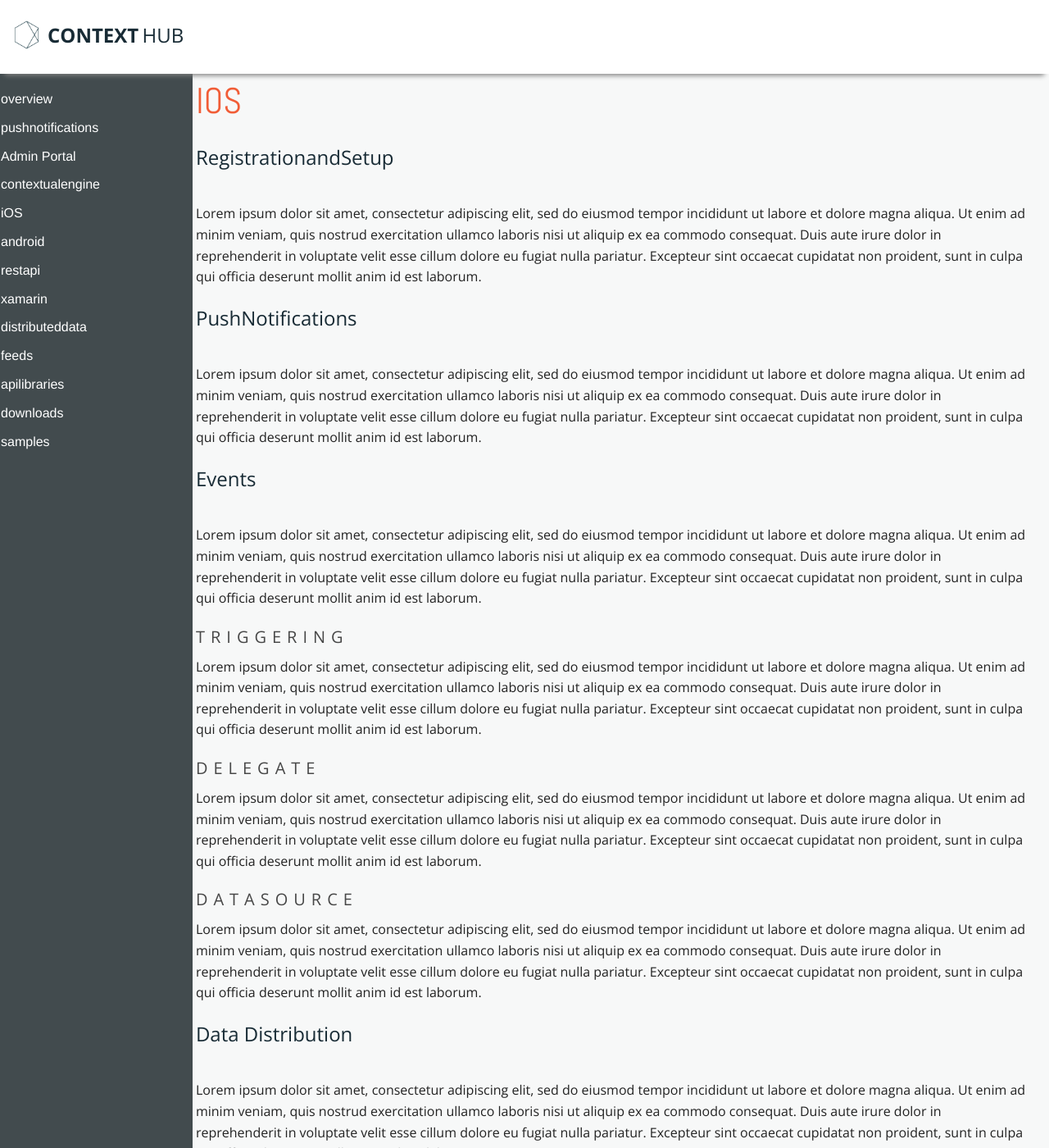
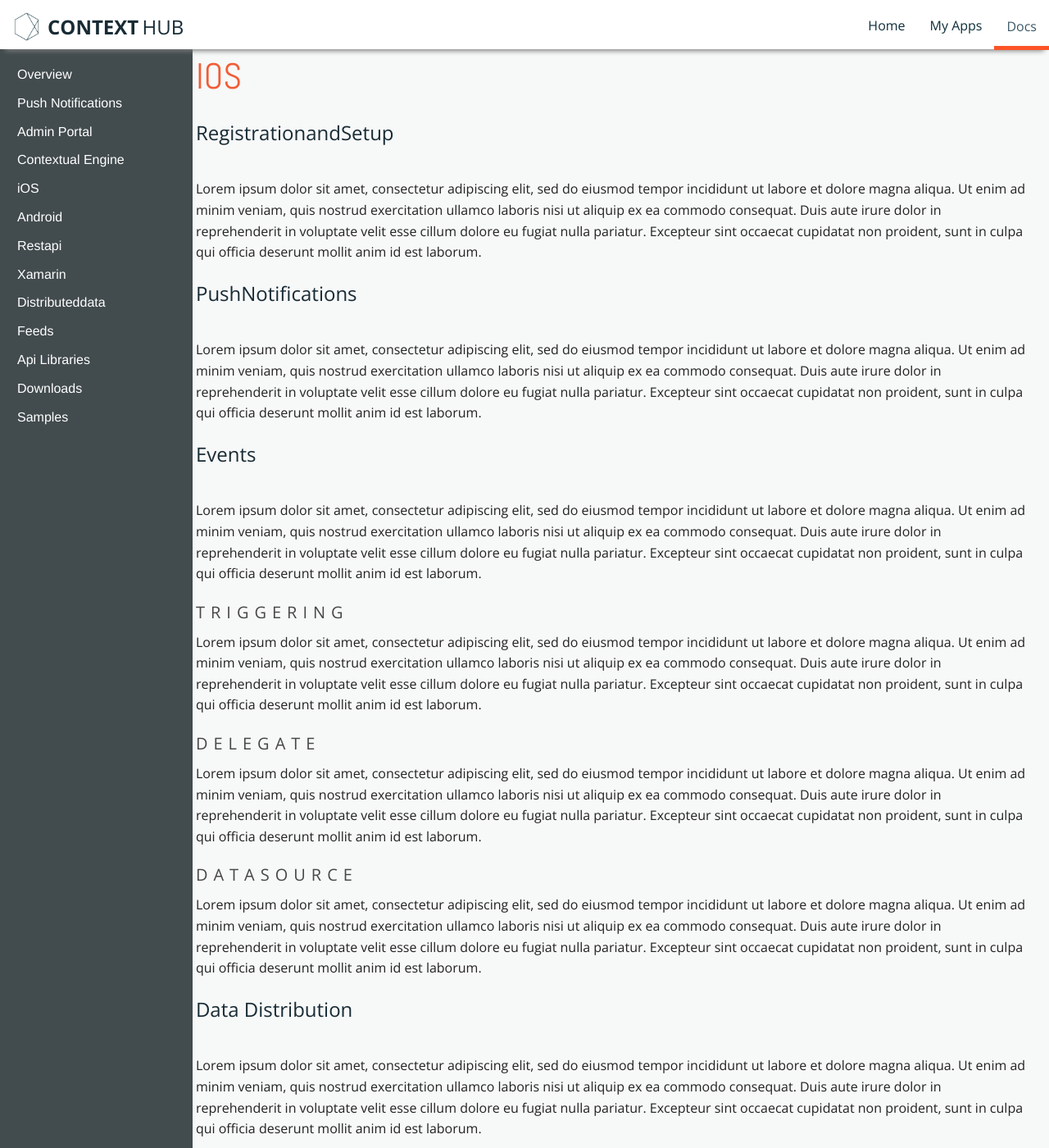
Before and after one commit to contexthub/contexthub.github.io, a Jekyll site: the page built from docs/ios/index.md, in a window 1280 px wide and 1400 px high. Shown: the whole window at 82% size. Built offline with Jekyll 4.4.1, drawn with Linux system fonts in a browser that asks for light colours; a style sheet for code colours, icons or effects is not loaded; some of the changed text lies outside the part shown.

Commit message:
mostly css.  top header, menu, scrolling to correct location, hilighting correct menu item

```diff
--- a/_includes/header.html
+++ b/_includes/header.html
@@ -1,14 +1,16 @@
 <header class="sticky contain-to-grid global one-edge-shadow">
-  <nav class="top-bar" data-topbar="">
+  <!-- <nav class="top-bar" data-topbar="">
 
     <ul class="title-area">
       <li class="name"><h1><a href="http://contexthub.com/"><div class="logomark"></div><span class="logo-context">CONTEXT</span> <span class="logo-hub">HUB</span></a></h1></li>
       <li class="toggle-topbar menu-icon"><a href="http://contexthub.com/"><span>Menu</span></a></li>
     </ul>
 
+
+
     <section class="top-bar-section">
 
-      <!-- <ul class="right dark">
+      <ul class="right dark">
         <li class="has-dropdown">
         <a href="#">Documentation</a>
         <ul class="dropdown">
@@ -17,7 +19,41 @@
           <li><a href="http://docs.contexthub.com/contexthub-api" target="_blank">API Reference</a></li>
         </ul>
         </li>
-      </ul> -->
+      </ul>
+    </section>
+  </nav> -->
+
+
+  <nav class="top-bar" data-topbar>
+    <ul class="title-area">
+
+      <li class="name">
+        <h1>
+          <a href="http://contexthub.com/">
+            <span class="logomark"></span>
+            <span class="logo-context">CONTEXT</span>
+            <span class="logo-hub">HUB</span>
+          </a>
+        </h1>
+      </li>
+      <li class="toggle-topbar menu-icon"><a href="#"><span>menu</span></a></li>
+    </ul>
+
+    <section class="top-bar-section">
+
+      <ul class="right">
+        <li><a href="http://contexthub.com/">Home</a></li>
+        <li><a href="http://app.contexthub.com/">My Apps</a></li>
+        <li class="active"><a  href="http://docs.contexthub.com/">Docs</a></li>
+      </ul>
     </section>
   </nav>
+
+
+
+
+
+
+
+
 </header>
--- a/_includes/menu.html
+++ b/_includes/menu.html
@@ -47,18 +47,18 @@
 
     {% if page.url == overview %}
         <div id="activesection">
-            <dd ><a class="home" href="/docs/overview">overview</a></dd>
+            <dd ><a class="home" href="/docs/overview">Overview</a></dd>
         </div>
     {% else %}
-        <dd ><a class="home" href="/docs/overview">overview</a></dd>
+        <dd ><a class="home" href="/docs/overview">Overview</a></dd>
     {% endif %}
 
     {% if page.url == pushnotifications %}
         <div id="activesection">
-            <dd ><a class="home" href="/docs/pushnotifications">pushnotifications</a></dd>
+            <dd ><a class="home" href="/docs/pushnotifications">Push Notifications</a></dd>
         </div>
     {% else %}
-        <dd ><a class="home" href="/docs/pushnotifications">pushnotifications</a></dd>
+        <dd ><a class="home" href="/docs/pushnotifications">Push Notifications</a></dd>
     {% endif %}
 
 
@@ -85,8 +85,8 @@
 
                 <dd data-magellan-arrival="Analytics"><a href="#Analytics">Analytics</a></dd>
                 <dl class="sub-nav">
-                    <dd data-magellan-arrival="dashboard"><a href="#dashboard">dashboard</a></dd>
-                    <dd data-magellan-arrival="custom"><a href="#custom">custom</a></dd>
+                    <dd data-magellan-arrival="dashboard"><a href="#dashboard">Dashboard</a></dd>
+                    <dd data-magellan-arrival="custom"><a href="#custom">Custom</a></dd>
                 </dl>
 
                 <dd data-magellan-arrival="Feeds"><a href="#Feeds">Feeds</a></dd>
@@ -94,7 +94,7 @@
 
                 <dd data-magellan-arrival="Settings"><a href="#Settings">Settings</a></dd>
                 <dl class="sub-nav">
-                    <dd data-magellan-arrival="PushServices"><a href="#PushServices">PushServices</a></dd>
+                    <dd data-magellan-arrival="PushServices"><a href="#PushServices">Push Services</a></dd>
                     <dd data-magellan-arrival="Collaborators"><a href="#Collaborators">Collaborators</a></dd>
                 </dl>
         </div>
@@ -106,10 +106,10 @@
 
     {% if page.url == contextualengine %}
         <div id="activesection">
-            <dd ><a class="home" href="/docs/contextualengine">contextualengine</a></dd>
+            <dd ><a class="home" href="/docs/contextualengine">Contextual Engine</a></dd>
         </div>
     {% else %}
-        <dd ><a class="home" href="/docs/contextualengine">contextualengine</a></dd>
+        <dd ><a class="home" href="/docs/contextualengine">Contextual Engine</a></dd>
     {% endif %}
 
 
@@ -117,26 +117,26 @@
     {% if page.url == iOS %}
     <div id="activesection">
         <dd ><a class="home" href="/docs/iOS">iOS</a></dd>
-            <dd data-magellan-arrival="RegistrationandSetup"><a href="#RegistrationandSetup">RegistrationandSetup</a></dd>
-            <dd data-magellan-arrival="PushNotifications"><a href="#PushNotifications">PushNotifications</a></dd>
+            <dd data-magellan-arrival="RegistrationandSetup"><a href="#RegistrationandSetup">Registration and Setup</a></dd>
+            <dd data-magellan-arrival="PushNotifications"><a href="#PushNotifications">Push Notifications</a></dd>
 
             <dd data-magellan-arrival="Events"><a href="#Events">Events</a></dd>
             <dl class="sub-nav">
-                <dd data-magellan-arrival="triggering"><a href="#triggering">triggering</a></dd>
-                <dd data-magellan-arrival="delegate"><a href="#delegate">delegate</a></dd>
-                <dd data-magellan-arrival="datasource"><a href="#datasource">datasource</a></dd>
+                <dd data-magellan-arrival="triggering"><a href="#triggering">Triggering</a></dd>
+                <dd data-magellan-arrival="delegate"><a href="#delegate">Delegate</a></dd>
+                <dd data-magellan-arrival="datasource"><a href="#datasource">Datasource</a></dd>
             </dl>
 
-            <dd data-magellan-arrival="DataDistribution"><a href="#DataDistribution">DataDistribution</a></dd>
+            <dd data-magellan-arrival="DataDistribution"><a href="#DataDistribution">Data Distribution</a></dd>
             <dl class="sub-nav">
                 <dd data-magellan-arrival="Creating"><a href="#Creating">Creating</a></dd>
-                <dd data-magellan-arrival="retrieving"><a href="#retrieving">retrieving</a></dd>
-                <dd data-magellan-arrival="updating"><a href="#updating">updating</a></dd>
-                <dd data-magellan-arrival="deleting"><a href="#deleting">deleting</a></dd>
-                <dd data-magellan-arrival="subscribing"><a href="#subscribing">subscribing</a></dd>
-                <dd data-magellan-arrival="backgroundpushnotifications"><a href="#backgroundpushnotifications">background push notifications</a></dd>
-                <dd data-magellan-arrival="NSNotificationCenternotifications"><a href="#NSNotificationCenternotifications">NSNotificationCenter notifications</a></dd>
-                <dd data-magellan-arrival="linktodatadistributionsection"><a href="#linktodatadistributionsection">link to data distribution section</a></dd>
+                <dd data-magellan-arrival="retrieving"><a href="#retrieving">Retrieving</a></dd>
+                <dd data-magellan-arrival="updating"><a href="#updating">Updating</a></dd>
+                <dd data-magellan-arrival="deleting"><a href="#deleting">Deleting</a></dd>
+                <dd data-magellan-arrival="subscribing"><a href="#subscribing">Subscribing</a></dd>
+                <dd data-magellan-arrival="backgroundpushnotifications"><a href="#backgroundpushnotifications">Background Push Notifications</a></dd>
+                <dd data-magellan-arrival="NSNotificationCenternotifications"><a href="#NSNotificationCenternotifications">NSNotificationCenter Notifications</a></dd>
+                <dd data-magellan-arrival="linktodatadistributionsection"><a href="#linktodatadistributionsection">Link to data distribution section</a></dd>
             </dl>
 
             <dd data-magellan-arrival="SubscriptionsandTags"><a href="#SubscriptionsandTags">Subscriptions and Tags</a></dd>
@@ -149,91 +149,91 @@
 
      {% if page.url == android %}
     <div id="activesection">
-        <dd ><a class="home" href="/docs/android">android</a></dd>
-            <dd data-magellan-arrival="RegistrationandSetup"><a href="#RegistrationandSetup">RegistrationandSetup</a></dd>
-            <dd data-magellan-arrival="PushNotifications"><a href="#PushNotifications">PushNotifications</a></dd>
+        <dd ><a class="home" href="/docs/android">Android</a></dd>
+            <dd data-magellan-arrival="RegistrationandSetup"><a href="#RegistrationandSetup">Registration and Setup</a></dd>
+            <dd data-magellan-arrival="PushNotifications"><a href="#PushNotifications">Push Notifications</a></dd>
 
             <dd data-magellan-arrival="Events"><a href="#Events">Events</a></dd>
             <dl class="sub-nav">
-                <dd data-magellan-arrival="triggering"><a href="#triggering">triggering</a></dd>
-                <dd data-magellan-arrival="delegate"><a href="#delegate">delegate</a></dd>
-                <dd data-magellan-arrival="datasource"><a href="#datasource">datasource</a></dd>
+                <dd data-magellan-arrival="triggering"><a href="#triggering">Triggering</a></dd>
+                <dd data-magellan-arrival="delegate"><a href="#delegate">Delegate</a></dd>
+                <dd data-magellan-arrival="datasource"><a href="#datasource">Datasource</a></dd>
             </dl>
 
             <dd data-magellan-arrival="DataDistribution"><a href="#DataDistribution">DataDistribution</a></dd>
             <dl class="sub-nav">
                 <dd data-magellan-arrival="Creating"><a href="#Creating">Creating</a></dd>
-                <dd data-magellan-arrival="retrieving"><a href="#retrieving">retrieving</a></dd>
-                <dd data-magellan-arrival="updating"><a href="#updating">updating</a></dd>
-                <dd data-magellan-arrival="deleting"><a href="#deleting">deleting</a></dd>
-                <dd data-magellan-arrival="subscribing"><a href="#subscribing">subscribing</a></dd>
-                <dd data-magellan-arrival="backgroundpushnotifications"><a href="#backgroundpushnotifications">background push notifications</a></dd>
-                <dd data-magellan-arrival="NSNotificationCenternotifications"><a href="#NSNotificationCenternotifications">NSNotificationCenter notifications</a></dd>
-                <dd data-magellan-arrival="linktodatadistributionsection"><a href="#linktodatadistributionsection">link to data distribution section</a></dd>
+                <dd data-magellan-arrival="retrieving"><a href="#retrieving">Retrieving</a></dd>
+                <dd data-magellan-arrival="updating"><a href="#updating">Updating</a></dd>
+                <dd data-magellan-arrival="deleting"><a href="#deleting">Deleting</a></dd>
+                <dd data-magellan-arrival="subscribing"><a href="#subscribing">Subscribing</a></dd>
+                <dd data-magellan-arrival="backgroundpushnotifications"><a href="#backgroundpushnotifications">Background Push Notifications</a></dd>
+                <dd data-magellan-arrival="NSNotificationCenternotifications"><a href="#NSNotificationCenternotifications">NSNotificationCenter Notifications</a></dd>
+                <dd data-magellan-arrival="linktodatadistributionsection"><a href="#linktodatadistributionsection">Link to data distribution section</a></dd>
             </dl>
 
             <dd data-magellan-arrival="SubscriptionsandTags"><a href="#SubscriptionsandTags">Subscriptions and Tags</a></dd>
             <dd data-magellan-arrival="UsingLocation"><a href="#UsingLocation">Using Location</a></dd>
     </div>
     {% else %}
-        <dd ><a class="home" href="/docs/android">android</a></dd>
+        <dd ><a class="home" href="/docs/android">Android</a></dd>
     {% endif %}
 
 
     {% if page.url == restapi %}
         <div id="activesection">
-            <dd ><a class="home" href="/docs/restapi">restapi</a></dd>
+            <dd ><a class="home" href="/docs/restapi">Restapi</a></dd>
         </div>
     {% else %}
-        <dd ><a class="home" href="/docs/restapi">restapi</a></dd>
+        <dd ><a class="home" href="/docs/restapi">Restapi</a></dd>
     {% endif %}
 
     {% if page.url == xamarin %}
         <div id="activesection">
-            <dd ><a class="home" href="/docs/xamarin">xamarin</a></dd>
+            <dd ><a class="home" href="/docs/xamarin">Xamarin</a></dd>
         </div>
     {% else %}
-        <dd ><a class="home" href="/docs/xamarin">xamarin</a></dd>
+        <dd ><a class="home" href="/docs/xamarin">Xamarin</a></dd>
     {% endif %}
 
     {% if page.url == distributeddata %}
         <div id="activesection">
-            <dd ><a class="home" href="/docs/distributeddata">distributeddata</a></dd>
+            <dd ><a class="home" href="/docs/distributeddata">Distributeddata</a></dd>
         </div>
     {% else %}
-        <dd ><a class="home" href="/docs/distributeddata">distributeddata</a></dd>
+        <dd ><a class="home" href="/docs/distributeddata">Distributeddata</a></dd>
     {% endif %}
 
     {% if page.url == feeds %}
         <div id="activesection">
-            <dd ><a class="home" href="/docs/feeds">feeds</a></dd>
+            <dd ><a class="home" href="/docs/feeds">Feeds</a></dd>
         </div>
     {% else %}
-        <dd ><a class="home" href="/docs/feeds">feeds</a></dd>
+        <dd ><a class="home" href="/docs/feeds">Feeds</a></dd>
     {% endif %}
 
     {% if page.url == apilibraries %}
         <div id="activesection">
-            <dd ><a class="home" href="/docs/apilibraries">apilibraries</a></dd>
+            <dd ><a class="home" href="/docs/apilibraries">Api Libraries</a></dd>
         </div>
     {% else %}
-        <dd ><a class="home" href="/docs/apilibraries">apilibraries</a></dd>
+        <dd ><a class="home" href="/docs/apilibraries">Api Libraries</a></dd>
     {% endif %}
 
     {% if page.url == downloads %}
         <div id="activesection">
-            <dd ><a class="home" href="/docs/downloads">downloads</a></dd>
+            <dd ><a class="home" href="/docs/downloads">Downloads</a></dd>
         </div>
     {% else %}
-        <dd ><a class="home" href="/docs/downloads">downloads</a></dd>
+        <dd ><a class="home" href="/docs/downloads">Downloads</a></dd>
     {% endif %}
 
     {% if page.url == samples %}
         <div id="activesection">
-            <dd ><a class="home" href="/docs/samples">samples</a></dd>
+            <dd ><a class="home" href="/docs/samples">Samples</a></dd>
         </div>
     {% else %}
-        <dd ><a class="home" href="/docs/samples">samples</a></dd>
+        <dd ><a class="home" href="/docs/samples">Samples</a></dd>
     {% endif %}
 
 
--- a/_layouts/default.html
+++ b/_layouts/default.html
@@ -71,6 +71,8 @@
     <script>
       $(document).foundation();
       $(document).ready(function() {
+      $("#activesection>dl").hide();
+
         //$('.content h1').after('<hr class="short">');
         $('#downDrop a').click(function() {
           Foundation.libs.dropdown.close($('#downDrop'));
--- a/css/foundation-override.css
+++ b/css/foundation-override.css
@@ -51,8 +51,17 @@ ul.magellan {width: 240px}
 }
 
 .sub-nav dt, .sub-nav dd, .sub-nav li{
-  margin-left:0px;
+  margin-left:20px;
 }
+
+#activesection>dd{
+font-weight:lighter;
+}
+#activesection>dl>dd{
+  font-weight: lighter;
+}
+
+
 .sub-nav dt .home, .sub-nav dd .home, .sub-nav li .home{
 
   margin-left: -15px;
@@ -62,6 +71,10 @@ ul.magellan {width: 240px}
 }*/
 #activesection{
   background-color:#182b35;
+  /*font-weight:lighter;*/
+}
+.home{
+  font-weight: normal;
 }
 
 
@@ -128,6 +141,7 @@ ul.side-nav{
   max-width:235px;
 }
 
+
 #top{
   padding-right:2%;
   padding-left:2%;
@@ -146,7 +160,7 @@ hr {
 
 .top-bar {
   background: #fff;
-  height: 90px;
+  height: 60px;
 }
 .contain-to-grid .top-bar{
   max-width: 100%;
@@ -189,6 +203,9 @@ body > div.row.full-width {
           box-shadow: 0 8px 6px -6px #808080;
 }
 
+.top-bar-section ul{
+  background-color:#ffffff;
+}
 .top-bar-section ul li:hover:not(.has-form) > a {
   background: #DF420E;
   color: #FFF;
@@ -196,25 +213,33 @@ body > div.row.full-width {
 
 
 .top-bar-section li:not(.has-form) a:not(.button) {
-  color: #fff;
+  color: #0d2f3a;
+  background-color: white;
 }
 
 .top-bar-section li:not(.has-form) a:not(.button):hover {
-  background: #E64B19;
-  /*color: #c7c7c7;*/
-  height: 70px;
+  background: #ffffff;
+  color: #c7c7c7;
+  /*background: #efefef;*/
+  /*color:#F2511C;*/
+
+
+  /*height: 70px;*/
 }
+
+
+
 
 .top-bar-section .has-dropdown > a {
   padding-left: 25px !important;
 }
 
 .top-bar-section li:not(.has-form) a:not(.button) {
-  background: #F2511C;
+  /*background: #F2511C;*/
   font-family: 'Open Sans', sans-serif;
   font-size: 16px;
-  padding-top: 12px;
-  height: 70px;
+  padding-top: 9px;
+  height: 60px;
   font-weight: 300;
 }
 
@@ -222,13 +247,15 @@ body > div.row.full-width {
   top: 35px;
 }
 
+
+
 .top-bar .name h1 a {
   color:#182b35 ;
 }
 
 .top-bar .title-area {
-  height: 90px;
-  padding-top: 20px;
+  height: 60px;
+  padding-top: 10px;
 }
 
 .logo-context {
@@ -507,16 +534,32 @@ footer .closing p a {
   .top-bar-section li:not(.has-form) a:not(.button) {
     padding-top: 22px;
   }
+
 }
 
 @media only screen and (min-width : 1025px) {
   .side-nav-mobile {
     display: none;
   }
+  .top-bar-section li.active:not(.has-form) a:not(.button){
+    border-bottom: 5px solid #FC5427;
+    background-color:#ffffff;
+    color:#3A5865;
+    font-weight: 400;
+    bottom:-1px;
+    position:relative;
+    padding-top:9px;
+  }
+  .top-bar-section li.active:not(.has-form) a:not(.button):hover{
+    background-color: white;
+    color: #c7c7c7;
+  }
+
 }
 
 @media only screen (min-width : 641px) {
   .top-bar-section li:not(.has-form) a:not(.button) {
     background: #F2511C;
   }
+
 }
--- a/js/foundation/foundation.magellan.js
+++ b/js/foundation/foundation.magellan.js
@@ -9,8 +9,9 @@
     settings : {
       active_class: 'active',
       threshold: 0, // pixels from the top of the expedition for it to become fixes
-      destination_threshold: 20, // pixels from the top of destination for it to be considered active
+      destination_threshold: 180, // pixels from the top of destination for it to be considered active
       throttle_delay: 30, // calculation throttling to increase framerate
+      destination_offset:-68
     },
 
     init : function (scope, method, options) {
@@ -38,7 +39,7 @@
             if (target.length === 0) target = $('#'+hash);
 
             // Account for expedition height if fixed position
-            var scroll_top = target.offset().top;
+            var scroll_top = target.offset().top+settings.destination_offset;
             if (expedition.css('position') === 'fixed') {
               scroll_top = scroll_top - expedition.outerHeight();
             }
```
Also changed, not shown: docs/ios/index.md (+20 -0 lines).
